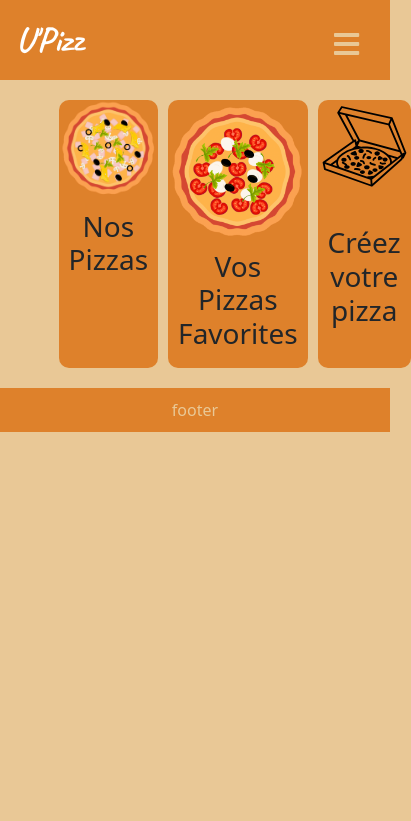
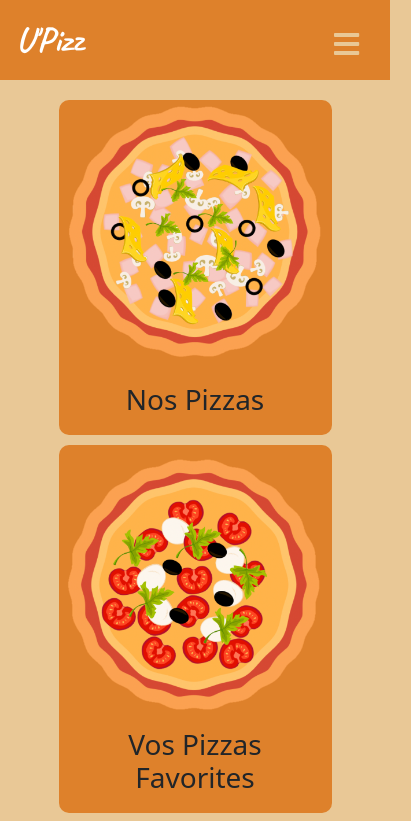
Before and after one commit to WildCodeSchool/lyon-js-react-march21-g1-p2, a React (Create React App) app: page /order in a window 390 px wide. Shown: the top 821 px of the page, 411 px wide, since content can reach past the window. Built offline with nearby package versions, Linux system fonts and the light colour scheme; no server answers.

Commit message:
add a responsive behaviour to the OrderPage buttons

```diff
--- a/src/screens/order.css
+++ b/src/screens/order.css
@@ -33,3 +33,12 @@
 .h3 {
   padding: 10px;
 }
+
+@media screen and (max-width: 640px) {
+  .orderGrid {
+    display: block;
+  }
+  .orderGridCase {
+    margin-bottom: 10px;
+  }
+}
```
